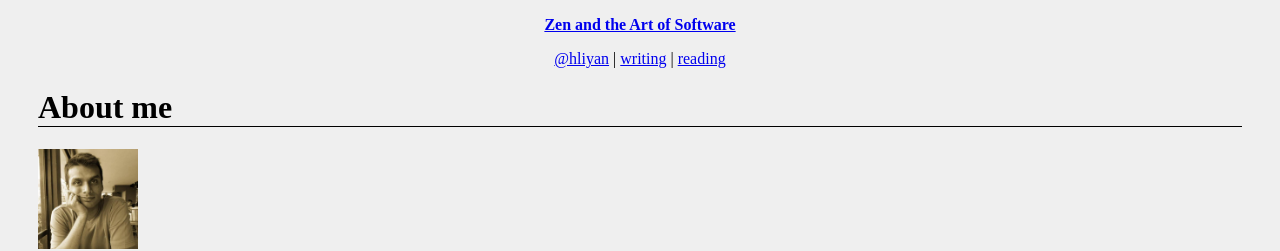
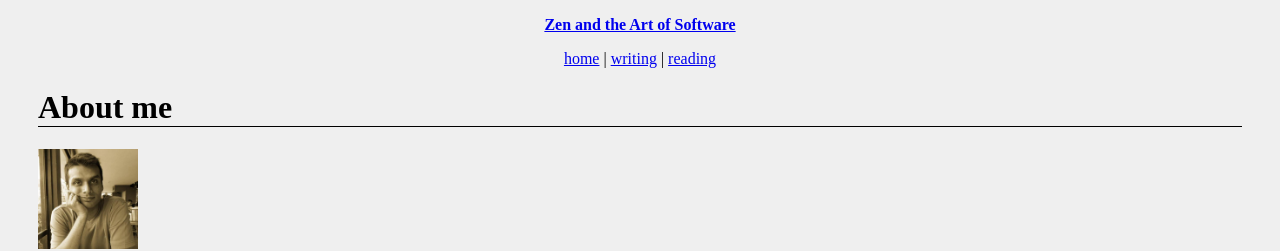
Before and after one commit to hliyan/hliyan.github.io, a Jekyll site: the page built from index.html, in a window 1280 px wide. Shown: the top 251 px of the page. Built offline with Jekyll 4.4.1, drawn with Linux system fonts in a browser that asks for light colours; the list of posts is cut into pages by our own code.

Commit message:
revamped home

```diff
--- a/_includes/navbar.html
+++ b/_includes/navbar.html
@@ -2,7 +2,7 @@
     <div>
         <p><strong><a class="site-title" href="/">{{ site.title }}</a></strong></p>
         <div class="site-subtitle">
-            <a href="/about">{{ site.author.name }}</a>
+            <a href="/">home</a>
             |
             <a href="/archives">writing</a>
             |
```
